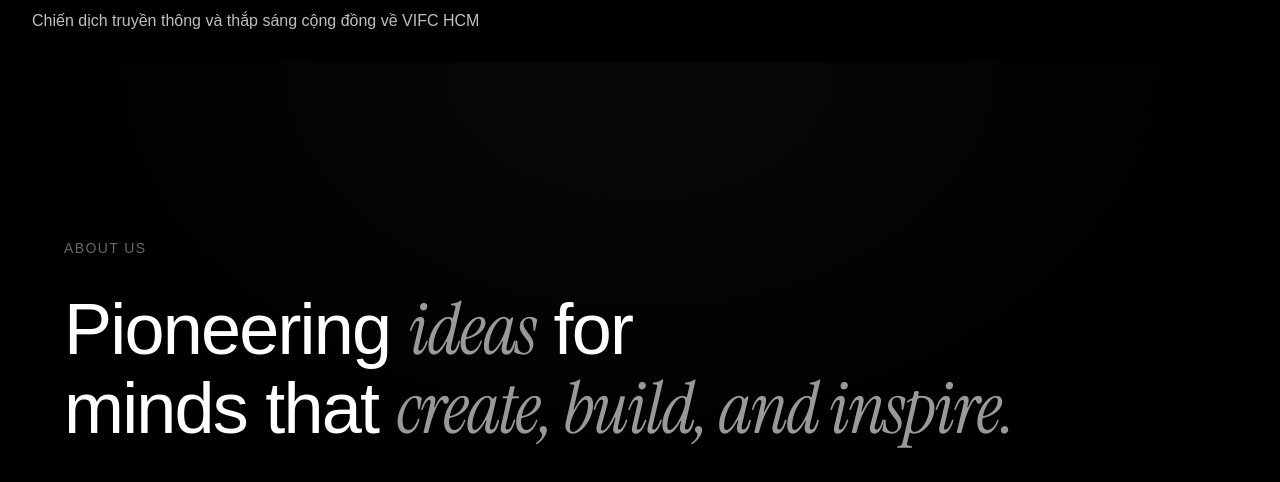
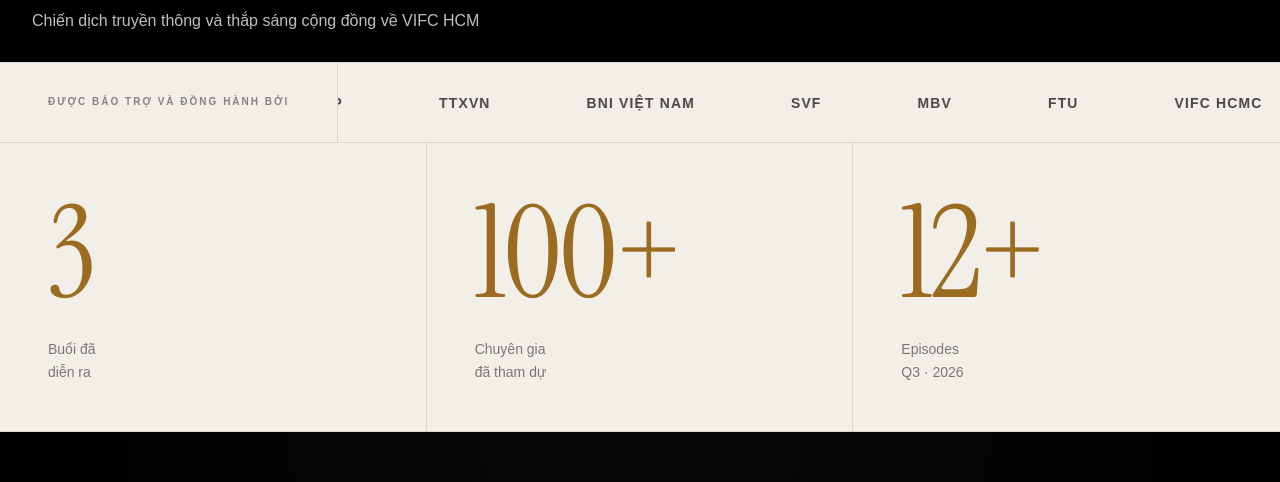
Before and after one commit to baotoan9698/sangden, a Next.js app: page / in a window 1280 px wide. Shown: the part 738-1220 px from the top of the page. Built offline with nearby package versions, Linux system fonts and the light colour scheme.

Commit message:
Add partners and campaign stats section

```diff
--- a/app/Index.tsx
+++ b/app/Index.tsx
@@ -6,6 +6,7 @@ import AboutSection from "./components/AboutSection";
 import FeaturedVideoSection from "./components/FeaturedVideoSection";
 import PhilosophySection from "./components/PhilosophySection";
 import ServicesSection from "./components/ServicesSection";
+import PartnersStatsSection from "./components/PartnersStatsSection";
 
 const HERO_VIDEO = "/hero-video.mp4";
 
@@ -86,6 +87,7 @@ export default function Index() {
           </div>
         </div>
       </section>
+      <PartnersStatsSection />
       <AboutSection />
       <FeaturedVideoSection />
       <PhilosophySection />
--- /dev/null
+++ b/app/components/PartnersStatsSection.tsx
@@ -0,0 +1,45 @@
+const partners = ["VIFC HCMC", "SGGP", "TTXVN", "BNI Việt Nam", "SVF", "MBV", "FTU"];
+
+const stats = [
+  { value: "3", lineOne: "Buổi đã", lineTwo: "diễn ra" },
+  { value: "100+", lineOne: "Chuyên gia", lineTwo: "đã tham dự" },
+  { value: "12+", lineOne: "Episodes", lineTwo: "Q3 · 2026" },
+];
+
+export default function PartnersStatsSection() {
+  return (
+    <section className="border-y border-black/10 bg-[#f1efe8] text-black">
+      <div className="flex h-16 items-stretch overflow-hidden border-b border-black/10 md:h-20">
+        <div className="relative z-10 flex shrink-0 items-center border-r border-black/10 bg-[#f1efe8] px-5 md:px-10 lg:px-12">
+          <p className="max-w-[115px] text-[9px] font-semibold uppercase leading-relaxed tracking-[0.2em] text-black/45 md:max-w-none md:text-[10px]">
+            Được bảo trợ và đồng hành bởi
+          </p>
+        </div>
+
+        <div className="partner-marquee flex min-w-0 flex-1 items-center overflow-hidden" aria-label={`Đối tác: ${partners.join(", ")}`}>
+          <div className="partner-marquee-track flex w-max items-center">
+            {[...partners, ...partners].map((partner, index) => (
+              <span key={`${partner}-${index}`} className="mx-8 shrink-0 text-xs font-semibold uppercase tracking-[0.08em] text-black/70 md:mx-12 md:text-sm">
+                {partner}
+              </span>
+            ))}
+          </div>
+        </div>
+      </div>
+
+      <div className="grid grid-cols-1 md:grid-cols-3">
+        {stats.map((stat) => (
+          <article key={stat.value} className="group relative flex min-h-52 items-center border-b border-black/10 px-8 py-10 last:border-b-0 md:min-h-64 md:border-b-0 md:border-r md:px-12 md:last:border-r-0 lg:min-h-72">
+            <div className="absolute inset-x-0 top-0 h-px origin-left scale-x-0 bg-[#9b6b20] transition-transform duration-500 group-hover:scale-x-100" />
+            <div>
+              <p className="font-instrument text-7xl leading-none tracking-tight text-[#9b6b20] md:text-8xl lg:text-9xl">{stat.value}</p>
+              <p className="mt-5 text-xs leading-relaxed text-black/50 md:text-sm">
+                {stat.lineOne}<br />{stat.lineTwo}
+              </p>
+            </div>
+          </article>
+        ))}
+      </div>
+    </section>
+  );
+}
--- a/app/globals.css
+++ b/app/globals.css
@@ -6,6 +6,20 @@ html { scroll-behavior: smooth; background: #000; }
 body { margin: 0; background: #000; color: #fff; font-family: Arial, Helvetica, sans-serif; }
 button, a { cursor: pointer; }
 .font-instrument { font-family: 'Instrument Serif', serif; }
+
+@keyframes partner-marquee {
+  from { transform: translateX(0); }
+  to { transform: translateX(-50%); }
+}
+
+.partner-marquee-track {
+  animation: partner-marquee 22s linear infinite;
+  will-change: transform;
+}
+
+.partner-marquee:hover .partner-marquee-track {
+  animation-play-state: paused;
+}
 
 @layer components {
   .liquid-glass {
@@ -35,4 +49,5 @@ button, a { cursor: pointer; }
 @media (prefers-reduced-motion: reduce) {
   html { scroll-behavior: auto; }
   *, *::before, *::after { animation-duration: .01ms !important; animation-iteration-count: 1 !important; transition-duration: .01ms !important; }
+  .partner-marquee-track { animation: none !important; }
 }
```
